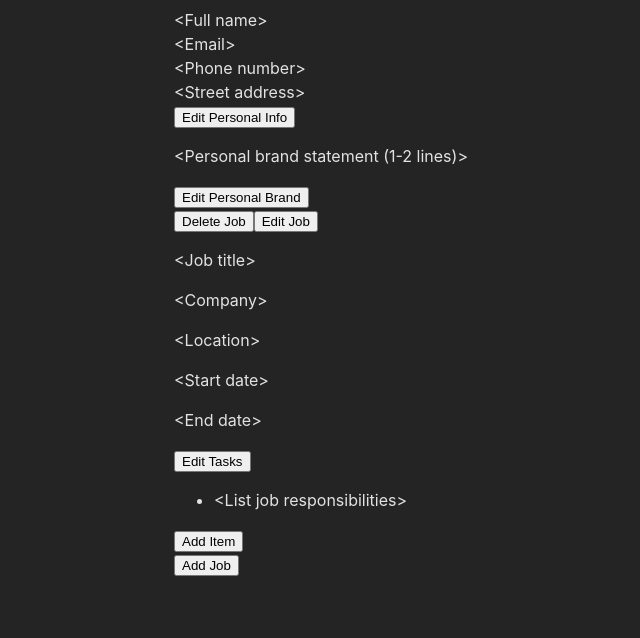
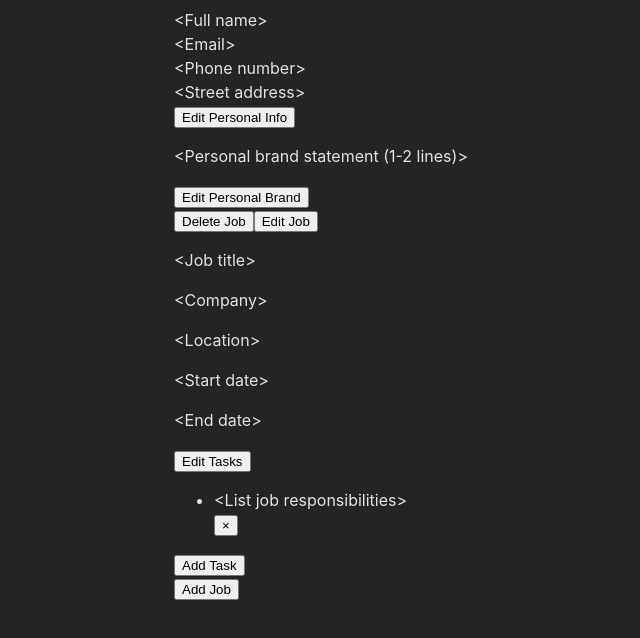
Before and after one commit to naouuud/cv-project, a React (Vite) app: page / in a window 1280 px wide. Shown: the top 638 px of the page, without its empty margins (319-959 px from the left). Built offline with nearby package versions, Linux system fonts and the light colour scheme.

Commit message:
Jobs and tasks complete with item delete option

```diff
--- a/src/components/Job.jsx
+++ b/src/components/Job.jsx
@@ -5,16 +5,16 @@ export default function Job({ jobId, jobs, setJobs }) {
   const [editing, setEditing] = useState(false);
   const job = jobs.find((job) => job.id === jobId);
 
+  function toggleEdit() {
+    setEditing(!editing);
+  }
+
   function changeHandler(e, key) {
     const nextJobs = jobs.map((job) => {
       if (job.id !== jobId) return job;
       else return { ...job, [key]: e.target.value };
     });
     setJobs(nextJobs);
-  }
-
-  function toggleEdit() {
-    setEditing(!editing);
   }
 
   function submitHandler(e) {
--- a/src/components/Jobs.jsx
+++ b/src/components/Jobs.jsx
@@ -55,7 +55,7 @@ export default function Jobs() {
           <button onClick={() => deletePair(job.id)}>Delete Job</button>
           <Job jobId={job.id} jobs={jobs} setJobs={setJobs} />
           <Tasks taskId={job.id} tasks={tasks} setTasks={setTasks} />
-          <button onClick={() => addItem(job.id)}>Add Item</button>
+          <button onClick={() => addItem(job.id)}>Add Task</button>
         </div>
       ))}
       <button onClick={addPair}>Add Job</button>
--- a/src/components/Tasks.jsx
+++ b/src/components/Tasks.jsx
@@ -28,14 +28,27 @@ export default function Tasks({ taskId, tasks, setTasks }) {
     setEditing(!editing);
   }
 
+  function deleteItem(itemId) {
+    const nextItems = task.items.filter((item) => item.id !== itemId);
+    const nextTasks = tasks.map((task) => {
+      if (task.id !== taskId) return task;
+      else {
+        return { ...task, items: nextItems };
+      }
+    });
+    setTasks(nextTasks);
+  }
+
   return editing ? (
     <form onSubmit={submitHandler}>
       {task.items.map((item) => (
-        <input
-          key={item.id}
-          value={item.description}
-          onChange={(e) => changeHandler(e, item.id)}
-        />
+        <div key={item.id}>
+          <input
+            value={item.description}
+            onChange={(e) => changeHandler(e, item.id)}
+          />
+          <button onClick={() => deleteItem(item.id)}>&times;</button>
+        </div>
       ))}
       <button type="submit">Submit</button>
     </form>
@@ -44,7 +57,10 @@ export default function Tasks({ taskId, tasks, setTasks }) {
       <button onClick={toggleEdit}>Edit Tasks</button>
       <ul>
         {task.items.map((item) => (
-          <li key={item.id}>{item.description}</li>
+          <div key={item.id}>
+            <li>{item.description}</li>
+            <button onClick={() => deleteItem(item.id)}>&times;</button>
+          </div>
         ))}
       </ul>
     </>
```
